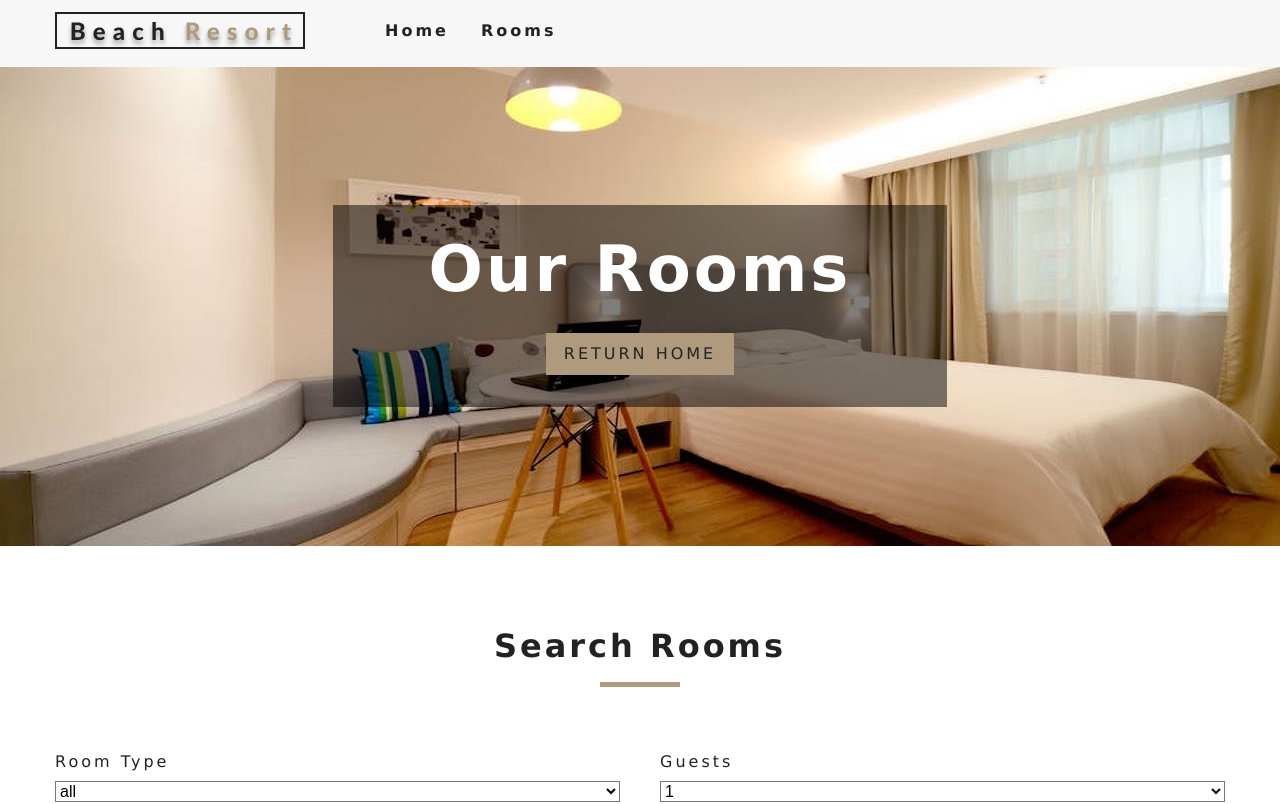
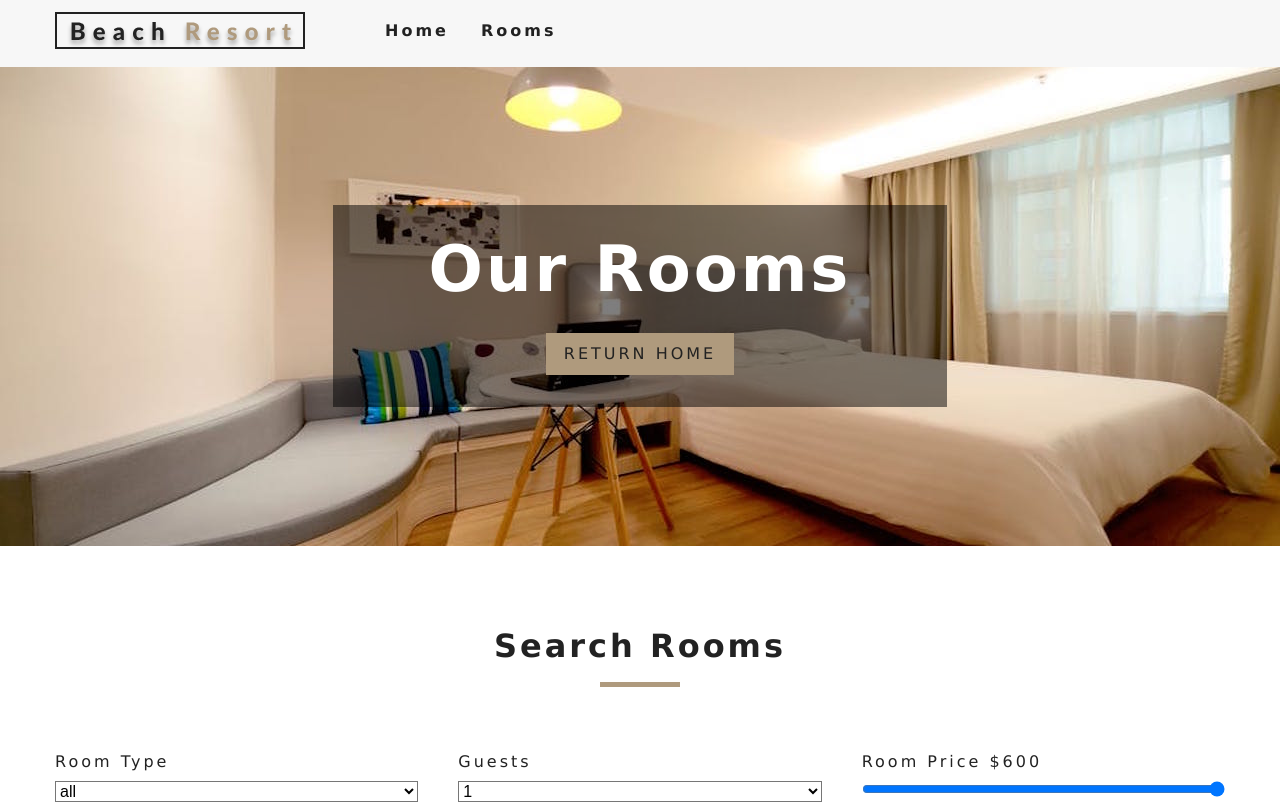
Before and after one commit to AbuchiKings/resort, a React (Create React App) app: page /rooms in a window 1280 px wide. Shown: the top 804 px of the page. Built offline with nearby package versions, Linux system fonts and the light colour scheme.

Commit message:
added room filter by price

```diff
--- a/src/components/RoomsFilter.js
+++ b/src/components/RoomsFilter.js
@@ -30,7 +30,8 @@ function RoomsFilter({ rooms }) {
         <section className="filter-container">
             <Title title="search rooms" />
             <form action="" className="filter-form">
-            {/* select by type */}
+
+                {/* select by type */}
                 <div className="form-group">
                     <label htmlFor="type">room type</label>
                     <select name="type" id="type" className="form-control"
@@ -47,6 +48,19 @@ function RoomsFilter({ rooms }) {
                         {numOfPeople}
                     </select>
                 </div>
+
+                {/* filter by price */}
+                <div className="form-group">
+                    <label htmlFor="price">
+                        room price ${price}
+                    </label>
+                    <input type="range" name="price" id="price" min={minPrixe}
+                        max={maxPrice} value={price} onChange={handleChange}
+                        className="form-control"
+                    />
+                </div>
+
+
             </form>
         </section>
     );
--- a/src/context.js
+++ b/src/context.js
@@ -80,6 +80,7 @@ class RoomProvider extends Component {
         breakfast, pets} = this.state;
         let tempRooms = [...rooms];
         capacity = parseInt(capacity, 10);
+        price = parseInt(price, 10);
 
         //filter by type
         if (type !== 'all'){
@@ -90,6 +91,9 @@ class RoomProvider extends Component {
         if (type !== 1){
             tempRooms = tempRooms.filter(room => room.capacity >= capacity)
         }
+
+        //filter by price
+        tempRooms = tempRooms.filter(room => room.price <= price);
 
         this.setState({
             sortedRooms: tempRooms
```
